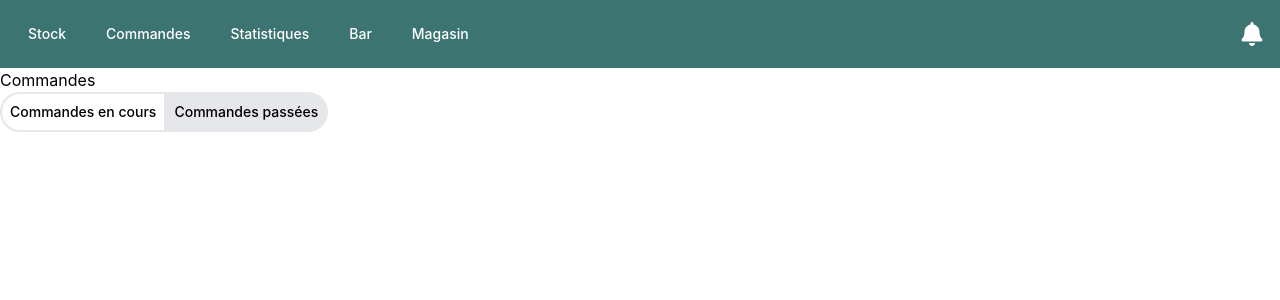
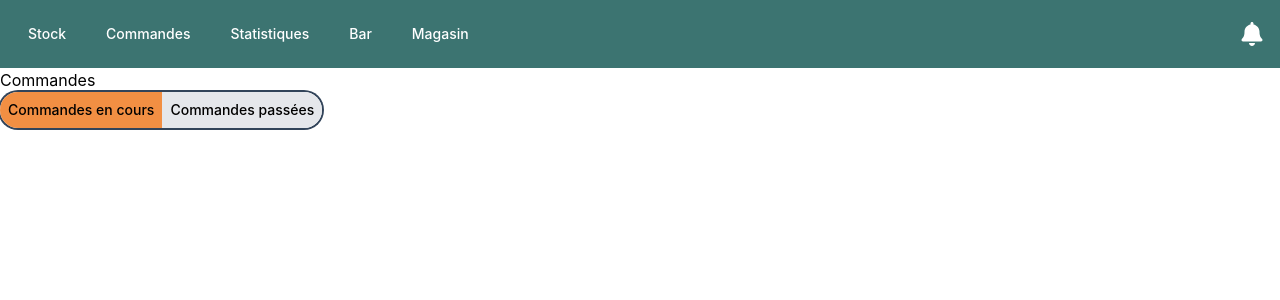
Before and after one commit to NiinoPepito/Front_SunSka, a React (Create React App) app in the folder sunska/: page /commandes in a window 1280 px wide. Shown: the top 300 px of the page. Built offline with nearby package versions, Linux system fonts and the light colour scheme.

Commit message:
radio button encore mieux (je crois)

```diff
--- a/sunska/src/component/commandes/Commandes.jsx
+++ b/sunska/src/component/commandes/Commandes.jsx
@@ -1,15 +1,36 @@
+import React, { useState } from 'react';
+
 const Commandes = () => {
+    let enCours = true;
+
+    const [test, setTest] = useState(enCours);
+
+    const handle = () => {
+        let selectedOption = document.querySelector(
+          'input[name="commandes-type-radio"]:checked'
+        ).value;
+        console.log(selectedOption);
+        if (selectedOption === "passees") {
+            setTest(false);
+        } else {
+            setTest(true);
+        }
+      }
     return (
         <>
-        <p>Commandes</p>
-        <div className="flex flex-roww-fit">
+        <h1>Commandes</h1>
+        <div className="flex flex-row w-fit ring-2 ring-bleugris rounded-3xl">
             <div class="flex items-center">
-                <input id="commandes-en-cours" name="commandes-type-radio" type="radio" value=""class="hidden peer w-4 h-4 text-blue-600 bg-gray-100 border-gray-300"/>
-                <label for="commandes-en-cours" class="p-2 text-sm font-medium  border-2 rounded-l-3xl peer-checked:bg-gray-200">Commandes en cours</label>
+                <input id="commandes-en-cours" name="commandes-type-radio" type="radio" onChange={handle} checked={test} value="enCours" class="hidden peer text-blue-600 bg-gray-100 border-gray-300"/>
+                <label for="commandes-en-cours" class="p-2 text-sm font-medium rounded-l-3xl bg-gray-200 cursor-pointer peer-checked:bg-orange peer-checked:cursor-default">Commandes en cours</label>
             </div>
+            {/* <div class="flex items-center">
+                <input id="commandes-test" name="commandes-type-radio" type="radio" value="" class="hidden peer text-blue-600 bg-gray-100 border-gray-300"/>
+                <label for="commandes-test" class="p-2 text-sm font-medium bg-gray-200 cursor-pointer peer-checked:bg-orange peer-checked:cursor-default">Commandes test</label>
+            </div> */}
             <div class="flex items-center ">
-                <input id="commandes-en-passees"checked name="commandes-type-radio" type="radio" value="" class="hidden peer w-4 h-4 text-blue-600 bg-gray-100 border-gray-300"/>
-                <label for="commandes-en-passees" class="p-2 text-sm font-medium border-2 rounded-r-3xl border-l-0 peer-checked:bg-gray-200">Commandes passées</label>
+                <input id="commandes-en-passees" name="commandes-type-radio" type="radio" onChange={handle} checked={!test} value="passees" class="hidden peer text-blue-600 bg-gray-100 border-gray-300"/>
+                <label for="commandes-en-passees" class="p-2 text-sm font-medium rounded-r-3xl bg-gray-200 cursor-pointer peer-checked:bg-orange peer-checked:cursor-default">Commandes passées</label>
             </div>
         </div>
         </>
```
